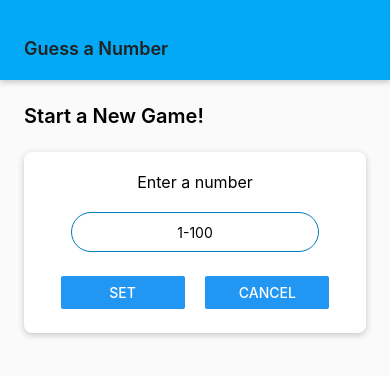
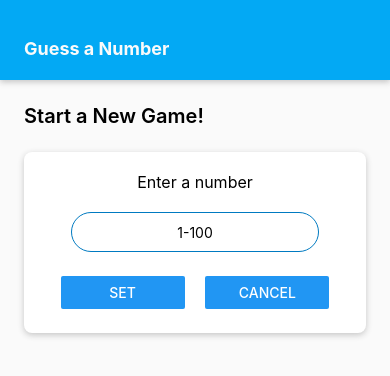
Before and after one commit to thevirinchi/guess-a-number, a React Native app: screen / in a window 390 px wide. Shown: the top 376 px of the page. Built offline with nearby package versions, Linux system fonts and the light colour scheme.

Commit message:
Updated header style

```diff
--- a/components/Header/Header.js
+++ b/components/Header/Header.js
@@ -32,8 +32,8 @@
 	},
 	header_title: {
 		fontSize: 18,
-		color: Colors.black,
-		fontWeight: "600"
+		color: Colors.white,
+		fontWeight: "700"
 	}
 })
 
```
